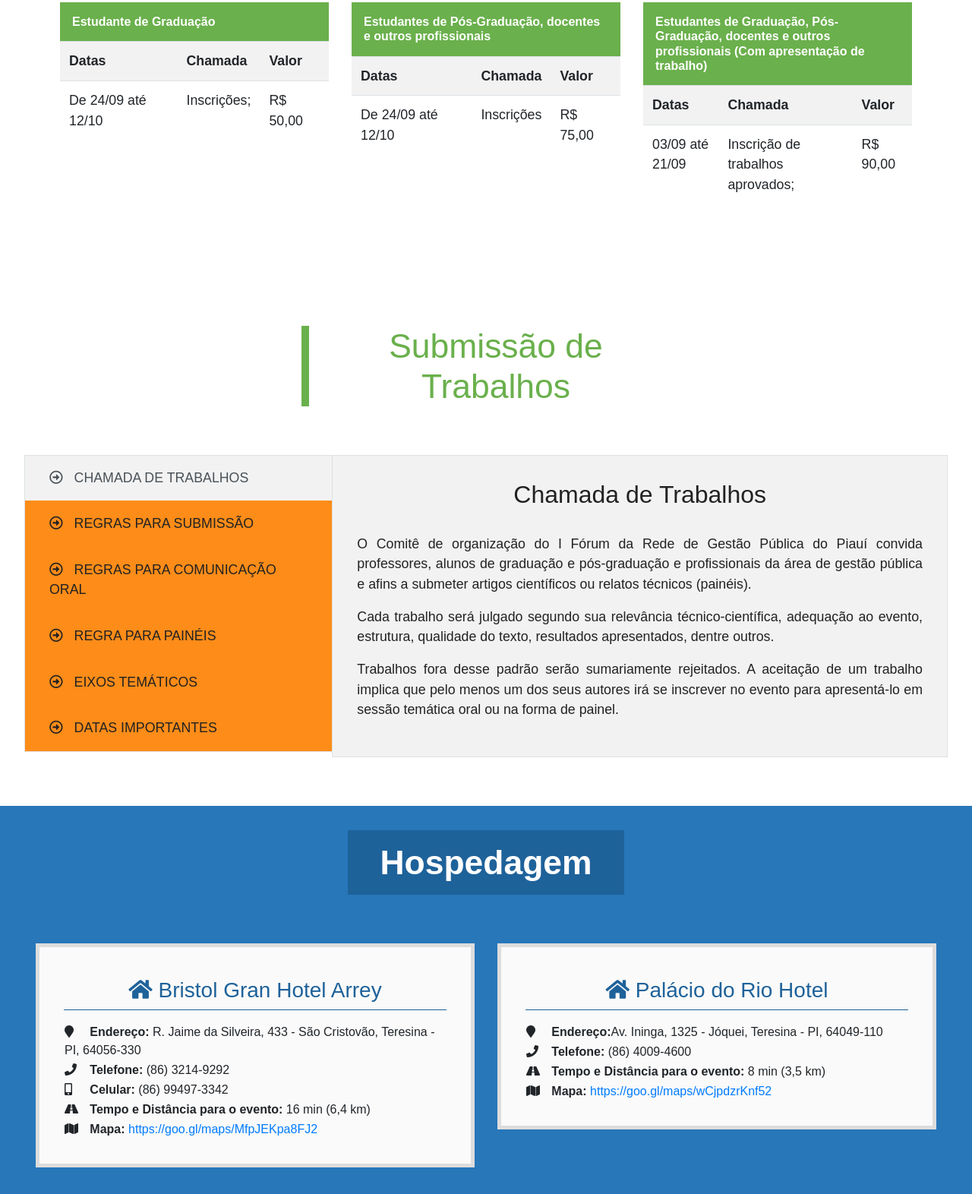
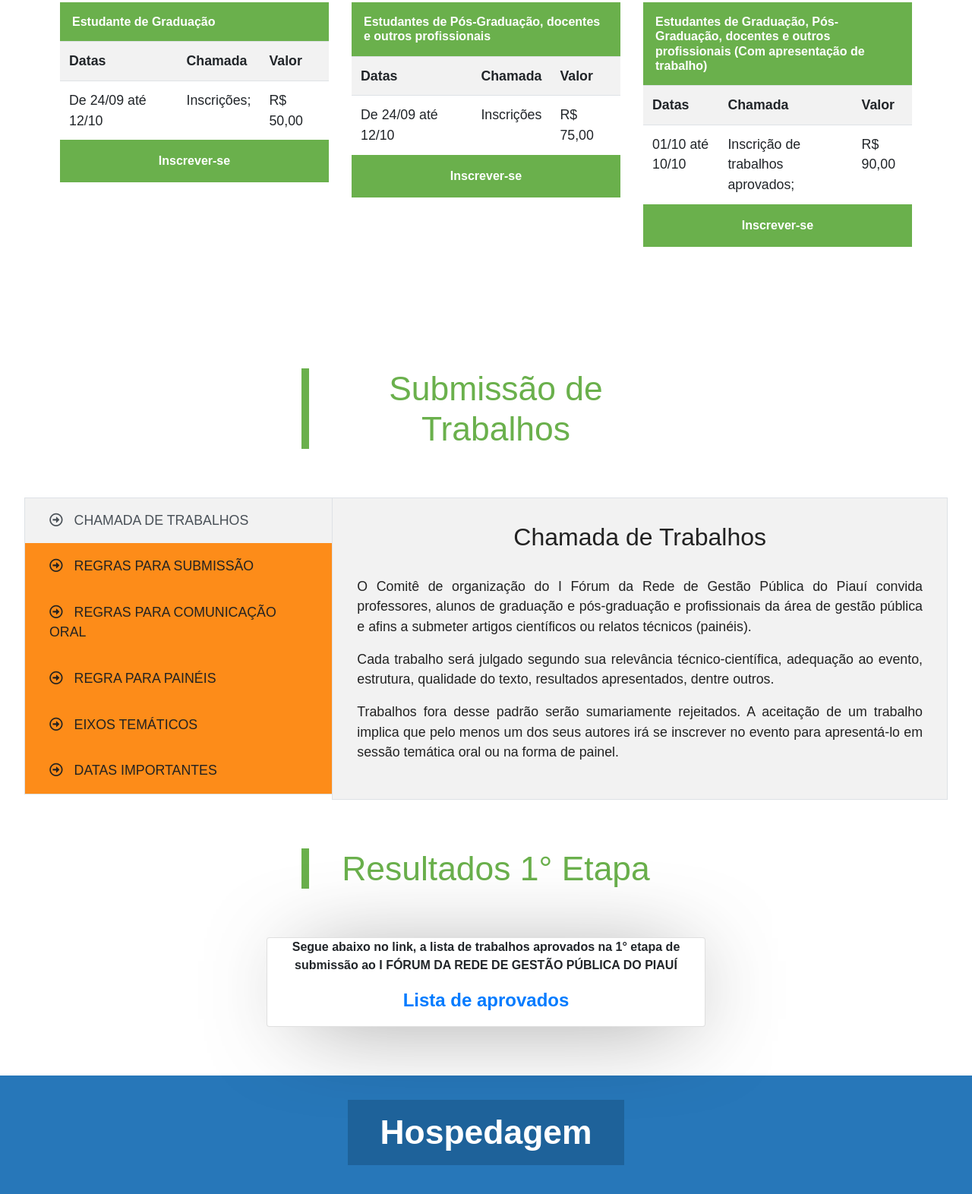
Before and after one commit to ppalbuquerque/ppgp, a plain HTML site: page index.html in a window 1280 px wide. Shown: the part 8108-9680 px from the top of the page at 76% size. Drawn offline with Linux system fonts and the light colour scheme; a web font is replaced by a local one.

Commit message:
Adcionado o arquivo de resultados, alterado datas de submissão de artigos, e adcionado o inscrever-se

```diff
--- a/assets/css/style.css
+++ b/assets/css/style.css
@@ -874,3 +874,9 @@ div {
 	padding: 8vh;
 	text-align: center;
 }
+
+.card-shadow {
+	-webkit-box-shadow: 10px 10px 123px -36px rgba(0,0,0,0.75);
+	-moz-box-shadow: 10px 10px 123px -36px rgba(0,0,0,0.75);
+	box-shadow: 10px 10px 123px -36px rgba(0,0,0,0.75);
+}
--- a/index.html
+++ b/index.html
@@ -788,7 +788,7 @@
 								</tr>
 							</tbody>
 						</table>
-						<!-- <a href="" data-toggle="modal" data-target="#exampleModal">Inscrever-se</a> -->
+						<a href="https://docs.google.com/forms/d/1-ZyPkfWgcotzpXz-CSgGxT-hOTpVtWBcTxj3MFpdfZw/viewform?ts=5b8d9692">Inscrever-se</a>
 					</div>
 					<div class="col-md-4" data-aos="fade-up" data-aos-delay="200">
 						<h3>Estudantes de Pós-Graduação, docentes e outros profissionais</h3>
@@ -806,7 +806,7 @@
 									</tr>
 								</tbody>
 						</table>
-						<!-- <a href="" data-toggle="modal" data-target="#exampleModal">Inscrever-se</a> -->
+						<a href="https://docs.google.com/forms/d/1-ZyPkfWgcotzpXz-CSgGxT-hOTpVtWBcTxj3MFpdfZw/viewform?ts=5b8d9692">Inscrever-se</a>
 					</div>
 					<div class="col-md-4" data-aos="fade-up" data-aos-delay="300">
 						<h3>Estudantes de Graduação, Pós-Graduação, docentes e outros profissionais (Com apresentação de trabalho)</h3>
@@ -818,13 +818,13 @@
 										<th>Valor</th>
 									</tr>
 									<tr>
-										<td>03/09 até 21/09</td>
+										<td>01/10 até 10/10</td>
 										<td>Inscrição de trabalhos aprovados;</td>
 										<td>R$ 90,00</td>
 									</tr>
 								</tbody>
 						</table>
-						<!-- <a href="" data-toggle="modal" data-target="#exampleModal">Inscrever-se</a> -->
+						<a href="https://docs.google.com/forms/d/1-ZyPkfWgcotzpXz-CSgGxT-hOTpVtWBcTxj3MFpdfZw/viewform?ts=5b8d9692">Inscrever-se</a>
 					</div>
 				</div>
 				<!--<p><em>OBS: Os valores não incluem a inscrição nos minicursos. O participante tem direito a no máximo dois minicursos no valor de R$ 5,00 cada.</em></p>-->
@@ -942,7 +942,7 @@
 							<div class="tab-pane fade" id="artigos_6" role="tabpanel" aria-labelledby="artigos_6_tabs">
 								<h3>Datas Importantes</h3>
 								<ul>
-									<li>Submissão de Trabalhos: 09 a 24 de setembro de 2018</li>
+									<li>Submissão de Trabalhos: até 24 de setembro de 2018</li>
 									<p style="font-weight: bold; font-size: 1.5em; text-decoration-line: underline">Data de Submissão Prorrogada até 24 de setembro de 2018</p>
 									<li style="font-weight: bold;">Divulgação dos resultados da 1° etapa de submissão de trabalhos: 05/09/2018</li>
 									<li>Divulgação dos resultados da 2° etapa de submissão de trabalhos: 01/10/2018</li>
@@ -956,6 +956,30 @@
 							</div>
 						</div>
 					</div>
+				</div>
+			</div>
+		</section>
+
+		<section id="artigos" class="sub-trabalhos">
+			<h2 data-aos="fade-left">Resultados 1° Etapa</h2>
+			<div class='container-fluid'>
+				<div class='row'>
+					<div class="col-md-3"></div>
+					<div class="col-md-6">
+						<div data-aos="fade-right" class="card card-shadow">
+							<figure>
+								<div class="container-fluid">
+									<div class="row">
+										<div style="display: flex;flex-direction: column;">
+											<p style="text-align: center;font-weight: bold;">Segue abaixo no link, a lista de trabalhos aprovados na 1° etapa de submissão ao I FÓRUM DA REDE DE GESTÃO PÚBLICA DO PIAUÍ </p>
+											<a href="assets/pdfs/Resultados.pdf" style="text-align: center;font-weight: bold;font-size: 1.5em;">Lista de aprovados</a>
+										</div>
+									</div>
+								</div>
+							</figure>
+						</div>
+					</div>
+
 				</div>
 			</div>
 		</section>
```
Also changed, not shown: 3 other files.
